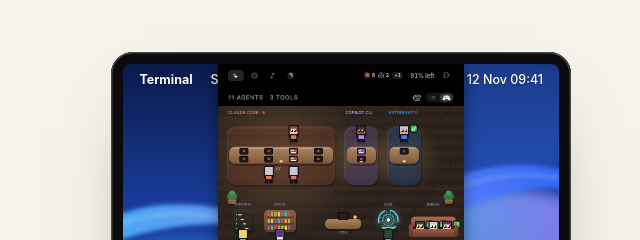
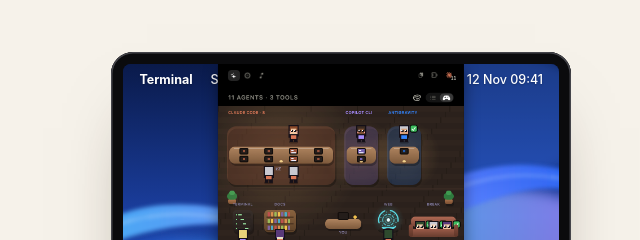
Before and after one commit to tailamphat/visor, a browser extension: page docs/index.html in a window 1280 px wide. Shown: the part 151-391 px from the top of the page, 640-1280 px from the left. Drawn offline with Linux system fonts and the light colour scheme.

Commit message:
docs(site): the notch's new header, balanced around the camera
The drawn notch follows the app: every panel has the same header, Agents,
Usage and Music left of the camera and Clipboard, Plugins and the agents'
badge right of it, three 22 pt slots a side. The Usage gear sits in its bar
beside the Limits/Tokens switch, Now Playing is the narrow panel, and What
else is new mentions both.

Co-Authored-By: Claude Opus 5.5 <noreply@anthropic.com>

```diff
--- a/docs/index.html
+++ b/docs/index.html
@@ -84,9 +84,11 @@
   .q-col.warn { color: var(--amber); }
   .panel { opacity: 0; transition: opacity .2s .12s; padding: 6px 18px 18px; position: absolute; inset: 0; }
   .notch.open .panel { opacity: 1; }
+  /* Like the app: the same header on every panel, three 22 pt slots each side of the camera,
+     packed from the outer edges, so the panel stays centred and never slides between tabs. */
   .phead { display: flex; justify-content: space-between; align-items: center; height: 32px; }
   .tabs { display: flex; gap: 4px; align-items: center; }
-  .tab { width: 30px; height: 22px; border-radius: 7px; border: 0; background: transparent; color: #8A8980; display: grid; place-items: center; cursor: pointer; padding: 0; }
+  .tab { width: 22px; height: 22px; border-radius: 7px; border: 0; background: transparent; color: #8A8980; display: grid; place-items: center; cursor: pointer; padding: 0; }
   .tab svg { width: 13px; height: 13px; }
   .tab[aria-selected="true"] { background: rgba(255,255,255,.14); color: #fff; }
   /* The app's own SF Symbols, rendered from macOS, tinted with the text colour. */
@@ -99,15 +101,11 @@
   .sw2 > span { width: 24px; height: 15px; border-radius: 99px; display: grid; place-items: center; color: #8A8980; }
   .sw2 > span.on { background: rgba(255,255,255,.16); color: #fff; }
   .sw2 .sym { width: 9px; height: 9px; }
+  .ugear { width: 11px; height: 11px; color: #8A8980; margin: 0 10px 0 auto; }
   .ubar { display: flex; align-items: center; justify-content: space-between; height: 18px; margin-bottom: 6px; font: 600 10.5px var(--sf); letter-spacing: .06em; color: #8A8980; }
-  .badge { display: flex; align-items: center; gap: 2px; margin-right: 2px; }
-  .badge b { font: 700 10px var(--sf); color: #C3C2B7; margin-right: 4px; }
-  .status .gear { width: 11px; height: 11px; color: #8A8980; margin-left: 4px; }
-  .status .gear[hidden] { display: none; }
-  .badge .plus { display: inline-flex; align-items: center; align-self: center; height: 14px; line-height: 14px; font-size: 9px; font-weight: 700; color: #C3C2B7; background: rgba(255,255,255,.12); border-radius: 99px; padding: 1px 4px; margin-right: 4px; }
-  .badge .plus[hidden] { display: none; }
-  .status { display: flex; align-items: center; gap: 8px; font: 500 11px var(--sf); color: #C3C2B7; font-variant-numeric: tabular-nums; }
-  .status svg { width: 12px; height: 12px; }
+  .aslot { position: relative; width: 22px; height: 22px; display: grid; place-items: center; }
+  .aslot svg { width: 12px; height: 12px; }
+  .aslot b { position: absolute; right: -3px; bottom: 0; font: 700 8px/1 var(--sf); color: #C3C2B7; font-variant-numeric: tabular-nums; }
   .view { margin-top: 8px; }
   /* The office runs to the panel's edges, like in the app. */
   .view[data-name="office"] { margin: 8px -18px 0; }
@@ -672,13 +670,16 @@
               <button class="tab" role="tab" data-view="agents" aria-selected="false" aria-label="Agents"><span class="sym s-sparkles agents-icon" aria-hidden="true"></span></button>
               <button class="tab" role="tab" data-view="usage" aria-selected="true" aria-label="Usage"><span class="sym s-gauge" aria-hidden="true"></span></button>
               <button class="tab" role="tab" data-view="music" aria-selected="false" aria-label="Music"><span class="sym s-music" aria-hidden="true"></span></button>
+            </div>
+            <div class="tabs">
               <button class="tab" role="tab" data-view="clipboard" aria-selected="false" aria-label="Clipboard"><span class="sym s-clip" aria-hidden="true"></span></button>
+              <button class="tab" role="tab" data-view="plugins" aria-selected="false" aria-label="Plugins"><span class="sym s-puzzle" aria-hidden="true"></span></button>
+              <span class="aslot" title="Claude Code and Copilot CLI sessions"><svg><use href="#claude"/></svg><b class="n-agents">3</b></span>
             </div>
-            <div class="status"><span class="badge"><svg><use href="#claude"/></svg><b class="n-claude">2</b><svg><use href="#copilot"/></svg><b class="n-copilot"></b><span class="plus" hidden>+1</span></span><span>91% left</span><span class="sym s-gear gear" aria-hidden="true"></span><button class="tab" role="tab" data-view="plugins" aria-selected="false" aria-label="Plugins"><span class="sym s-puzzle" aria-hidden="true"></span></button></div>
           </div>
 
           <div class="view" data-name="usage">
-            <div class="ubar"><span>PLANS &amp; LIMITS</span><span class="sw2" aria-hidden="true"><span class="on"><span class="sym s-gauge" aria-hidden="true"></span></span><span ><span class="sym s-chart" aria-hidden="true"></span></span></span></div>
+            <div class="ubar"><span>PLANS &amp; LIMITS</span><span class="ugear sym s-gear" aria-hidden="true"></span><span class="sw2" aria-hidden="true"><span class="on"><span class="sym s-gauge" aria-hidden="true"></span></span><span ><span class="sym s-chart" aria-hidden="true"></span></span></span></div>
             <div class="phdr" style="margin-bottom:10px"><svg><use href="#claude"/></svg><b>Claude Max 5x</b><span class="note">Updated 12s ago</span></div>
             <div class="ucols">
               <div>
@@ -1034,10 +1035,12 @@ end)</pre>
   <section id="new" class="feat">
   <div class="f-text">
     <h2>What else is new</h2>
-    <p>Small things that add up, in Visor 0.4 to 0.6.</p>
+    <p>Small things that add up, in Visor 0.4 to 0.7.</p>
   </div>
   <div class="f-media">
     <ul class="more">
+      <li><h3>One header, balanced around the camera</h3><p>Every panel now has the same header: Agents, Usage and Music left of the camera; Clipboard, Plugins and your agents right of it. The panel stays put as you switch tabs, and the Usage gear moved into its own bar.</p></li>
+      <li><h3>Now Playing, snug around the camera</h3><p>Music gets a narrow panel, just wide enough for the header, with the artwork beside the title and controls.</p></li>
       <li><h3>Room between tools</h3><p>In the Usage tab, each tool gets more space before the next, so Claude, Copilot, Antigravity and OpenCode each read as their own group, headed by their mark and name.</p></li>
       <li><h3>Pin from the clipboard</h3><p>Hover an item for a pin next to ✕. Pinned items keep a small green pin and survive Clear and the 200-item / 30-day cleanup. Hovering down the list is smoother too.</p></li>
       <li><h3>Copilot from your editor, no <code>gh</code> needed</h3><p>Signed in to Copilot in JetBrains, Neovim or Xcode? The Usage tab now reads that sign-in, so you no longer need to install <code>gh</code> and log in. (VS Code keeps its sign-in to itself, so VS Code-only users still need <code>gh auth login</code>.)</p></li>
@@ -1121,7 +1124,7 @@ end)</pre>
 
 <script>
   // Panel sizes from the app (points): 460 wide, the approval card 580, Now Playing compact.
-  const sizes = { closed: [300, 32], usage: [460, 350], agents: [460, 222], office: [460, 362], tokens: [460, 454], approval: [580, 193], clipboard: [460, 232], music: [340, 136], plugins: [460, 238] };
+  const sizes = { closed: [300, 32], usage: [460, 350], agents: [460, 222], office: [460, 362], tokens: [460, 454], approval: [580, 193], clipboard: [460, 232], music: [385, 136], plugins: [460, 238] };
   // The office lives in the Agents tab and Tokens in Usage.
   const tabOf = { office: 'agents', tokens: 'usage' };
   const notch = document.getElementById('notch');
@@ -1129,10 +1132,7 @@ end)</pre>
   const views = [...document.querySelectorAll('.view')];
   const tries = [...document.querySelectorAll('[data-try]')];
   const glow = document.getElementById('glow');
-  const gear = document.querySelector('.status .gear');
-  const badgeClaude = document.querySelector('.badge .n-claude');
-  const badgeCopilot = document.querySelector('.badge .n-copilot');
-  const badgeMore = document.querySelector('.badge .plus');
+  const agentCount = document.querySelector('.aslot .n-agents');
 
   function show(name) {
     const open = name !== 'closed';
@@ -1144,12 +1144,8 @@ end)</pre>
     notch.style.setProperty('--h', h + 'px');
     if (open) views.forEach(v => { v.hidden = v.dataset.name !== name; });
     tabs.forEach(t => t.setAttribute('aria-selected', String(t.dataset.view === (tabOf[name] || name))));
-    // Like the app: the badge counts the agents in view (the office picture has more), and Usage has its gear.
-    const office = name === 'office';
-    badgeClaude.textContent = office ? '8' : '2';
-    badgeCopilot.textContent = office ? '2' : '';
-    badgeMore.hidden = !office;
-    gear.hidden = !(name === 'usage' || name === 'tokens');
+    // Like the app: the agents' slot counts the sessions in view (the office picture has more).
+    agentCount.textContent = name === 'office' ? '11' : '3';
     tries.forEach(b => b.setAttribute('aria-pressed', String(b.dataset.try === name)));
     glow.hidden = name !== 'approval';
     document.querySelector('.dock .wpick').hidden = name !== 'office';
```
